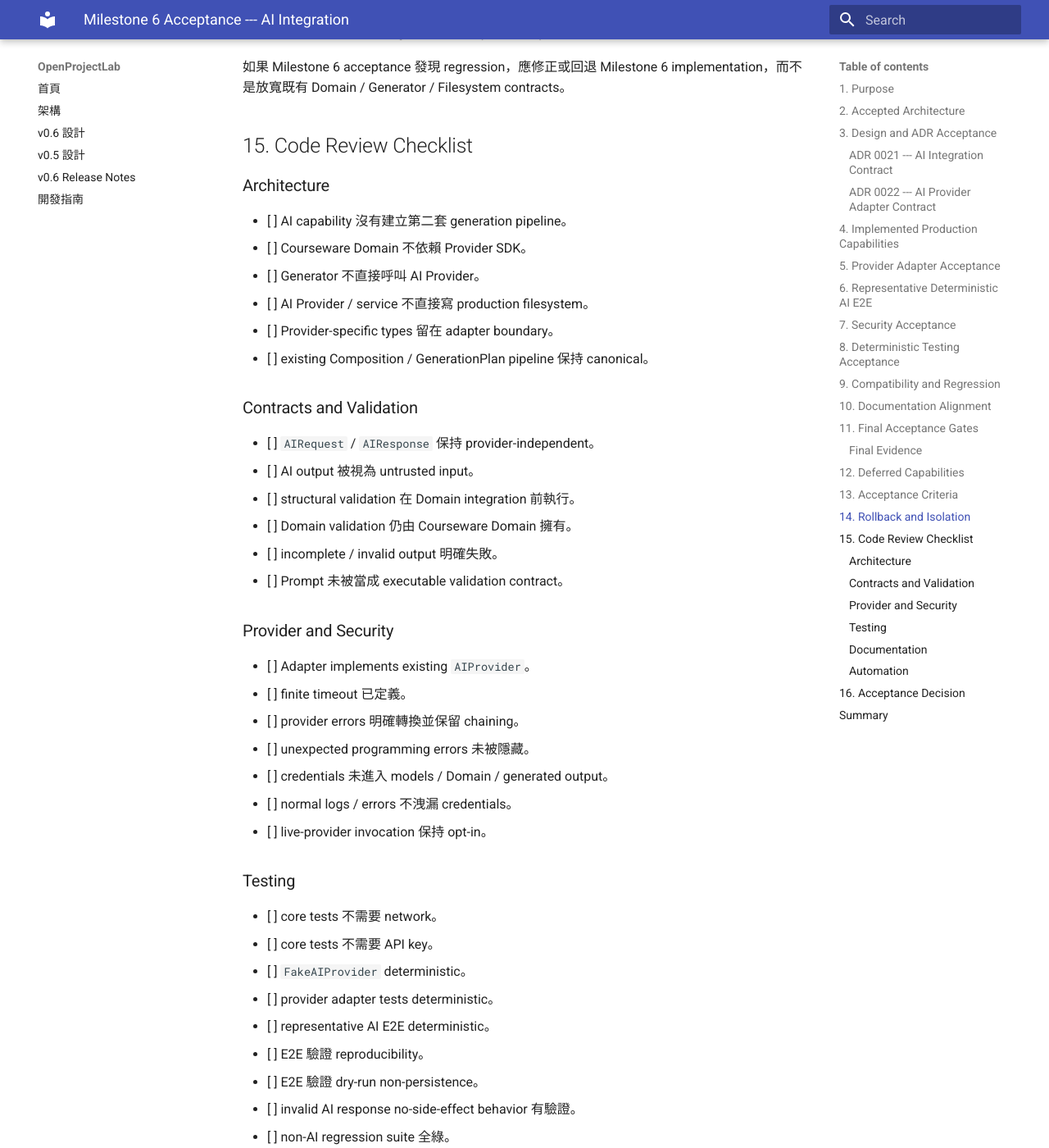
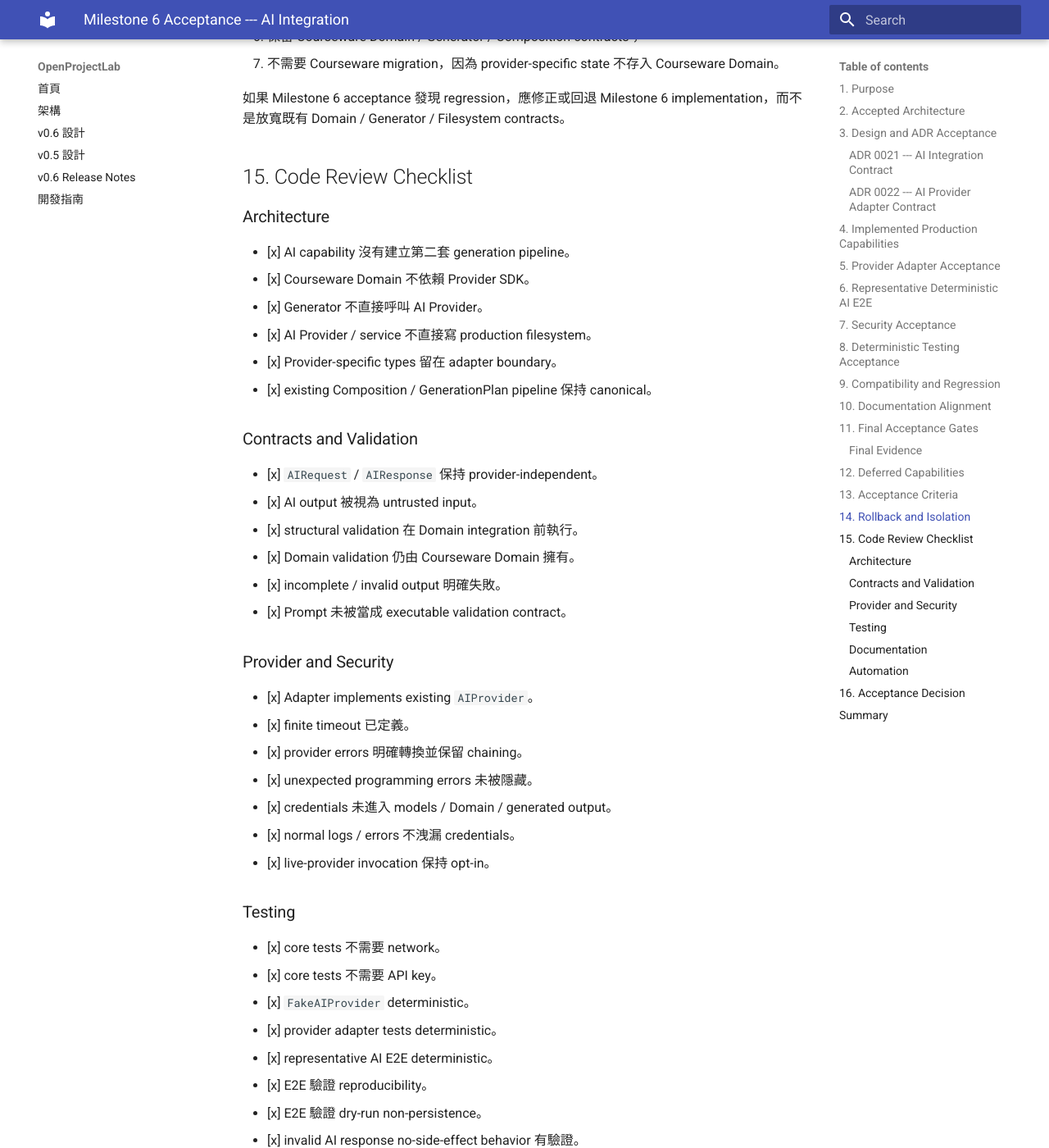
Before and after one commit to khwang1964/OpenProjectLab, an MkDocs documentation site: the page built from docs/milestones/milestone-6-acceptance.md, in a window 1280 px wide and 1400 px high, scrolled down 10000 px. Shown: the whole window at 82% size. Built offline with MkDocs 1.6.1 and Material for MkDocs 9.7.7, drawn with Linux system fonts in a browser that asks for light colours; some of the changed text lies outside the part shown.

Commit message:
docs: finalize milestone 6 acceptance

````diff
--- a/docs/milestones/milestone-6-acceptance.md
+++ b/docs/milestones/milestone-6-acceptance.md
@@ -375,9 +376,9 @@
     effects。
 -   [x] existing Courseware / Generator / Composition boundaries 保持。
 -   [x] Step 6.11 full regression 已達 1119 passed。
--   [ ] Step 6.12 documentation alignment 完成。
+-   [x] Step 6.12 Completed。
 -   [x] final full-regression / coverage evidence 記錄完成。
--   [ ] GitHub Actions / CI acceptance gate 全綠。
+-   [x] GitHub Actions / CI acceptance gate 全綠。
 -   [ ] post-merge consistency verification 完成。
 
 ## 14. Rollback and Isolation
@@ -401,64 +402,64 @@
 
 ### Architecture
 
--   [ ] AI capability 沒有建立第二套 generation pipeline。
--   [ ] Courseware Domain 不依賴 Provider SDK。
--   [ ] Generator 不直接呼叫 AI Provider。
--   [ ] AI Provider / service 不直接寫 production filesystem。
--   [ ] Provider-specific types 留在 adapter boundary。
--   [ ] existing Composition / GenerationPlan pipeline 保持 canonical。
+-   [x] AI capability 沒有建立第二套 generation pipeline。
+-   [x] Courseware Domain 不依賴 Provider SDK。
+-   [x] Generator 不直接呼叫 AI Provider。
+-   [x] AI Provider / service 不直接寫 production filesystem。
+-   [x] Provider-specific types 留在 adapter boundary。
+-   [x] existing Composition / GenerationPlan pipeline 保持 canonical。
 
 ### Contracts and Validation
 
--   [ ] `AIRequest` / `AIResponse` 保持 provider-independent。
--   [ ] AI output 被視為 untrusted input。
--   [ ] structural validation 在 Domain integration 前執行。
--   [ ] Domain validation 仍由 Courseware Domain 擁有。
--   [ ] incomplete / invalid output 明確失敗。
--   [ ] Prompt 未被當成 executable validation contract。
+-   [x] `AIRequest` / `AIResponse` 保持 provider-independent。
+-   [x] AI output 被視為 untrusted input。
+-   [x] structural validation 在 Domain integration 前執行。
+-   [x] Domain validation 仍由 Courseware Domain 擁有。
+-   [x] incomplete / invalid output 明確失敗。
+-   [x] Prompt 未被當成 executable validation contract。
 
 ### Provider and Security
 
--   [ ] Adapter implements existing `AIProvider`。
--   [ ] finite timeout 已定義。
--   [ ] provider errors 明確轉換並保留 chaining。
--   [ ] unexpected programming errors 未被隱藏。
--   [ ] credentials 未進入 models / Domain / generated output。
--   [ ] normal logs / errors 不洩漏 credentials。
--   [ ] live-provider invocation 保持 opt-in。
+-   [x] Adapter implements existing `AIProvider`。
+-   [x] finite timeout 已定義。
+-   [x] provider errors 明確轉換並保留 chaining。
+-   [x] unexpected programming errors 未被隱藏。
+-   [x] credentials 未進入 models / Domain / generated output。
+-   [x] normal logs / errors 不洩漏 credentials。
+-   [x] live-provider invocation 保持 opt-in。
 
 ### Testing
 
--   [ ] core tests 不需要 network。
--   [ ] core tests 不需要 API key。
--   [ ] `FakeAIProvider` deterministic。
--   [ ] provider adapter tests deterministic。
--   [ ] representative AI E2E deterministic。
--   [ ] E2E 驗證 reproducibility。
--   [ ] E2E 驗證 dry-run non-persistence。
--   [ ] invalid AI response no-side-effect behavior 有驗證。
--   [ ] non-AI regression suite 全綠。
+-   [x] core tests 不需要 network。
+-   [x] core tests 不需要 API key。
+-   [x] `FakeAIProvider` deterministic。
+-   [x] provider adapter tests deterministic。
+-   [x] representative AI E2E deterministic。
+-   [x] E2E 驗證 reproducibility。
+-   [x] E2E 驗證 dry-run non-persistence。
+-   [x] invalid AI response no-side-effect behavior 有驗證。
+-   [x] non-AI regression suite 全綠。
 
 ### Documentation
 
--   [ ] AI architecture 已同步。
--   [ ] ADR 0021 / 0022 status 與 implementation 一致。
--   [ ] ADR index 已同步。
--   [ ] Roadmap 已同步。
--   [ ] HISTORY 已同步。
--   [ ] CHANGELOG 已同步。
--   [ ] 本 acceptance record 已填入 final evidence。
+-   [x] AI architecture 已同步。
+-   [x] ADR 0021 / 0022 status 與 implementation 一致。
+-   [x] ADR index 已同步。
+-   [x] Roadmap 已同步。
+-   [x] HISTORY 已同步。
+-   [x] CHANGELOG 已同步。
+-   [x] 本 acceptance record 已填入 final evidence。
 
 ### Automation
 
--   [ ] `git diff --check` 通過。
--   [ ] Ruff 通過。
--   [ ] Ruff Format 通過。
--   [ ] `pre-commit run --all-files` 通過。
--   [ ] `python -m pytest` 通過。
--   [ ] Coverage \>= 67.0%。
--   [ ] GitHub Actions / CI 全綠。
--   [ ] core CI 不依賴 live AI provider。
+-   [x] `git diff --check` 通過。
+-   [x] Ruff 通過。
+-   [x] Ruff Format 通過。
+-   [x] `pre-commit run --all-files` 通過。
+-   [x] `python -m pytest` 通過。
+-   [x] Coverage \>= 67.0%。
+-   [x] GitHub Actions / CI 全綠。
+-   [x] core CI 不依賴 live AI provider。
 
 ## 16. Acceptance Decision
 
@@ -466,24 +467,21 @@
 
 ``` text
 Milestone 6 --- AI Integration
-Status: Acceptance Candidate
+Status: Accepted
 Local regression: 1119 passed, 1 deselected
 Total coverage: 90.23%
 Required coverage: 67.0%
-GitHub Actions / CI: PENDING
+Coverage gate: PASSED
+GitHub Actions / CI: PASSED
 ```
 
-architecture、contracts、provider adapter、representative E2E、final local
-regression 與 coverage gate 已完成。
+architecture、contracts、provider adapter、representative E2E、Step 6.12
+documentation alignment、final local regression、coverage gate 與 acceptance PR
+CI 均已完成，因此 Milestone 6 formal acceptance 已成立。
 
-在 acceptance PR 的 GitHub Actions / CI 全綠後，將本節改為：
-
-``` text
-Milestone 6 --- AI Integration
-Status: Accepted
-```
-
-merge 後再執行 post-merge consistency verification，完成 Milestone 6 closure。
+merge 後仍需執行 post-merge consistency verification，以確認 `main`、
+`origin/main` 與 acceptance documentation 完全一致；該檢查屬 repository
+closure verification，不回溯否定已取得的 formal acceptance evidence。
 
 ------------------------------------------------------------------------
 
````
Also changed, not shown: other parts of docs/milestones/milestone-6-acceptance.md (+19 -17 lines).
